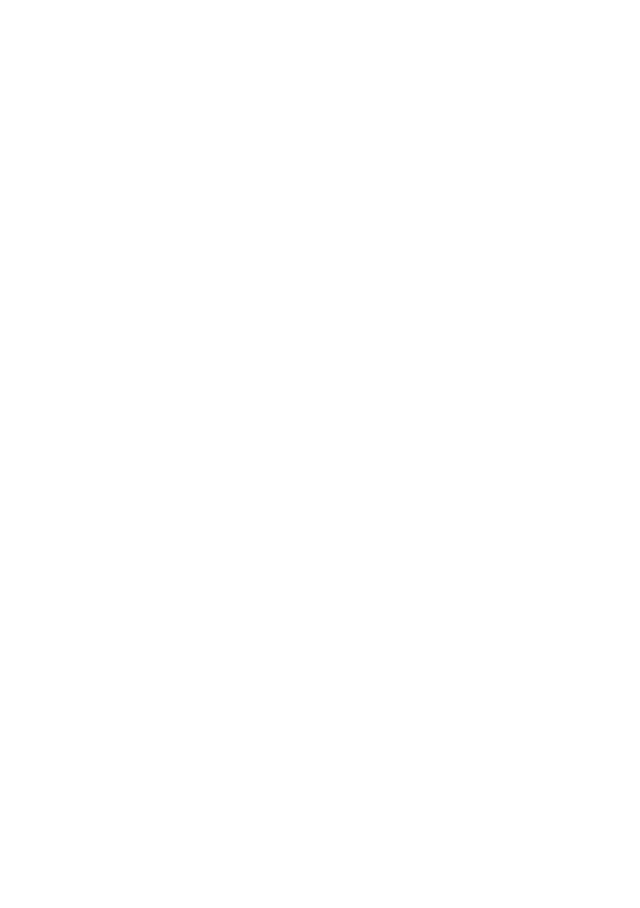
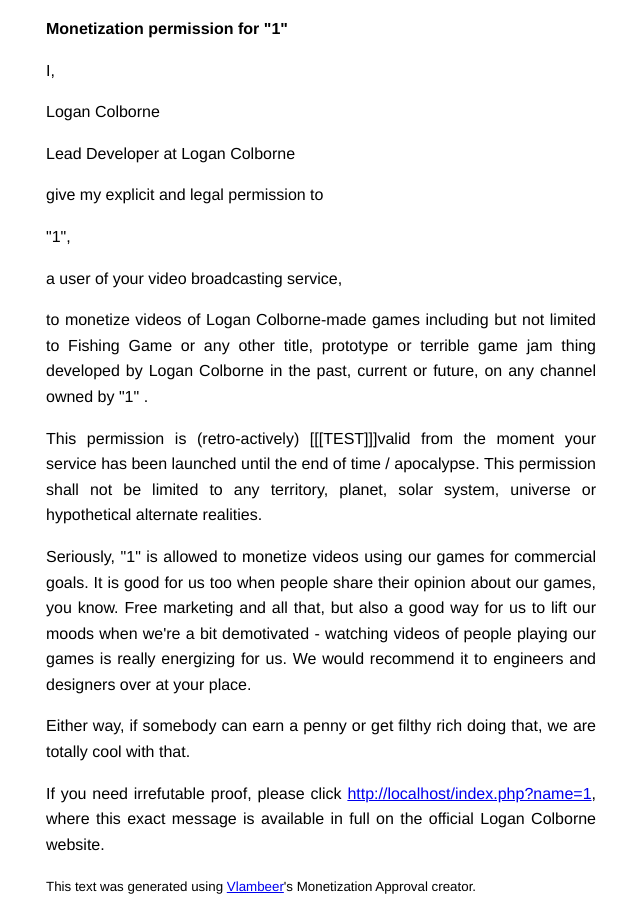
Before and after one commit to Colborne/FishingGame, a PHP site: page /?name=1 in a window 1280 px wide. Before the commit the part shown is empty. Shown: the whole page, without its empty margins (319-959 px from the left). Before the commit the page ends 800 px from the top, so only its background shows below. Run offline with PHP 8.4, Linux system fonts and the light colour scheme.

Commit message:
Update index.php

```diff
--- a/index.php
+++ b/index.php
@@ -9,3 +9,64 @@
   $GAME_TITLES_SEPERATED_BY_COMMAS = "Fishing Game";
 
 ?>
+<!doctype html>
+<html>
+<head>
+<meta charset="utf-8">
+<title><?php echo( $STUDIO_NAME ); ?> Video Monetization permission</title>
+<style>
+	*
+	{
+		font-family: Helvetica, Arial, sans-serif;
+	}
+	.container
+	{
+		margin:0 auto;
+		width:550px;
+		line-height: 1.6em;
+		text-align:justify;
+	}
+</style>
+</head>
+
+<body>
+<?php
+	error_reporting(0);
+	$name = htmlspecialchars($_GET["name"]);
+	if( strlen($name) > 0 )
+	{
+		?>
+	<div class="container">
+	    <p><strong><p>Monetization permission for "<?=$name?>"</p></strong></p>
+	    <p><p>I,</p>
+	    <p><?php echo( $LEGAL_REPRESENTATIVE_NAME ); ?></p>
+	    <p class="title"><?php echo( $LEGAL_REPRESENTATIVE_TITLE); ?> at <?php echo($STUDIO_NAME); ?></p>
+	    <p>give my explicit and legal permission to</p>
+	    <p>"<?=$name?>",</p>
+	    <p class="title">a user of your video broadcasting service,</p>
+	    <p>to monetize videos of <?php echo( $STUDIO_NAME ); ?>-made games including but not limited to <?php echo( $GAME_TITLES_SEPERATED_BY_COMMAS ); ?> or any other title, prototype or terrible game jam thing developed by  <?php echo( $STUDIO_NAME ); ?> in the past, current or future, on any channel owned by
+"<?=$name?>"
+.          </p>
+	  <p>This permission is (retro-actively) [[[TEST]]]valid from the moment your service has been launched until the end of time / apocalypse. This permission shall not be limited to any territory, planet, solar system, universe or hypothetical alternate realities. </p>
+	  <p class="major">Seriously, "<?=$name?>" is allowed to monetize videos using our games for commercial goals. It is good for us too when people share their opinion about our games, you know. Free marketing and all that, but also a good way for us to lift our moods when we're a bit demotivated - watching videos of people playing our games is really energizing for us. We would recommend it to engineers and designers over at your place.</p>
+	    <p>Either way, if somebody can earn a penny or get filthy rich doing that, we are totally cool with that.</p>
+	    <p>If you need irrefutable proof, please click <a href="<?php echo( "http".(!empty($_SERVER["HTTPS"]) ? "s" : "")."://".$_SERVER["SERVER_NAME"].$_SERVER["SCRIPT_NAME"]."?name=".urlencode($name) ); ?>
+"><?php echo( "http".(!empty($_SERVER["HTTPS"]) ? "s" : "")."://".$_SERVER["SERVER_NAME"].$_SERVER["SCRIPT_NAME"]."?name=".urlencode($name) ); ?></a>, where this exact message is available in full on the official <?php echo($STUDIO_NAME); ?> website.</p>
+	   </p>
+	    <small>This text was generated using <a href="http://vlambeer.com">Vlambeer</a>'s Monetization Approval creator.</small>
+		</div>
+	<?php
+	}
+	else
+	{
+		?>
+		<p>Please enter your username on YouTube (or equivalent):</p>
+	<form method="get">
+	    <input type="text" name="name" id="name" maxlength="24" />
+	    <input type="submit" title="Get permission!" />
+	</form>
+	<?php
+	}
+?>
+</body>
+</html>
```
